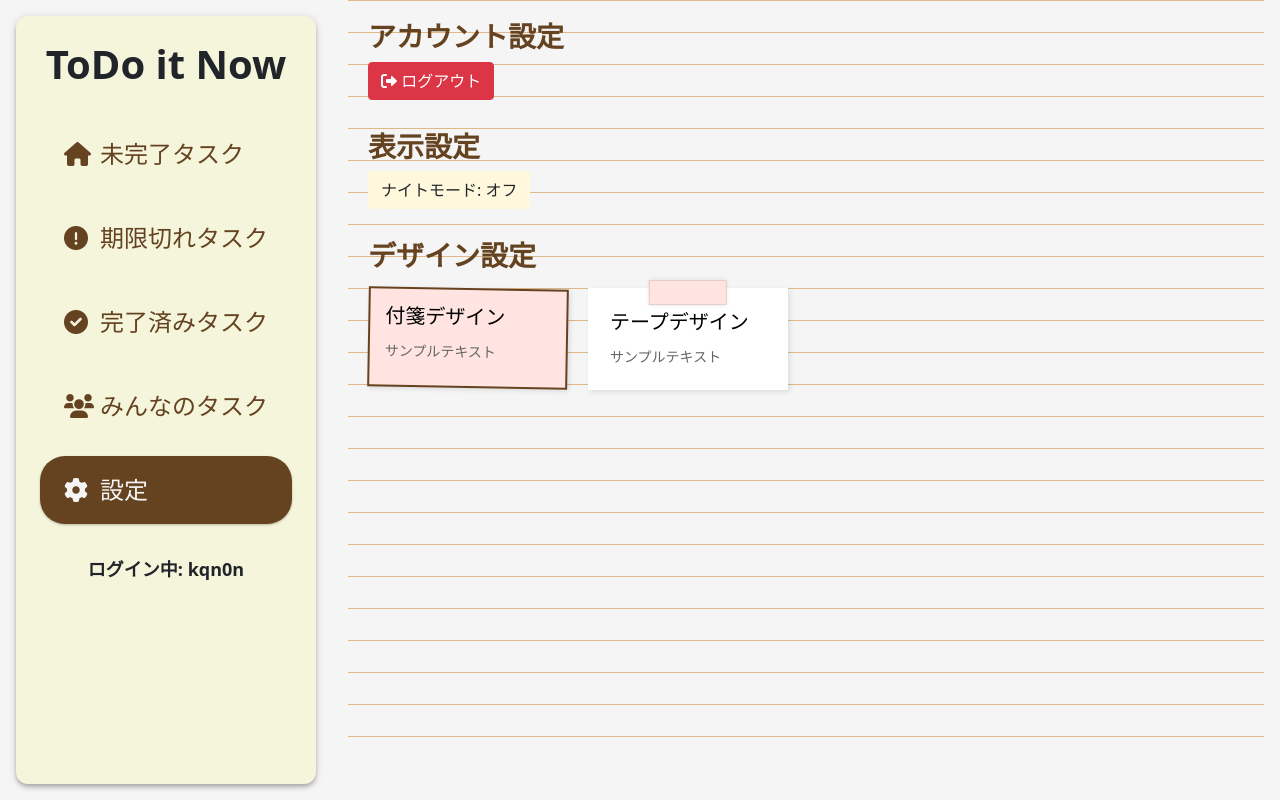
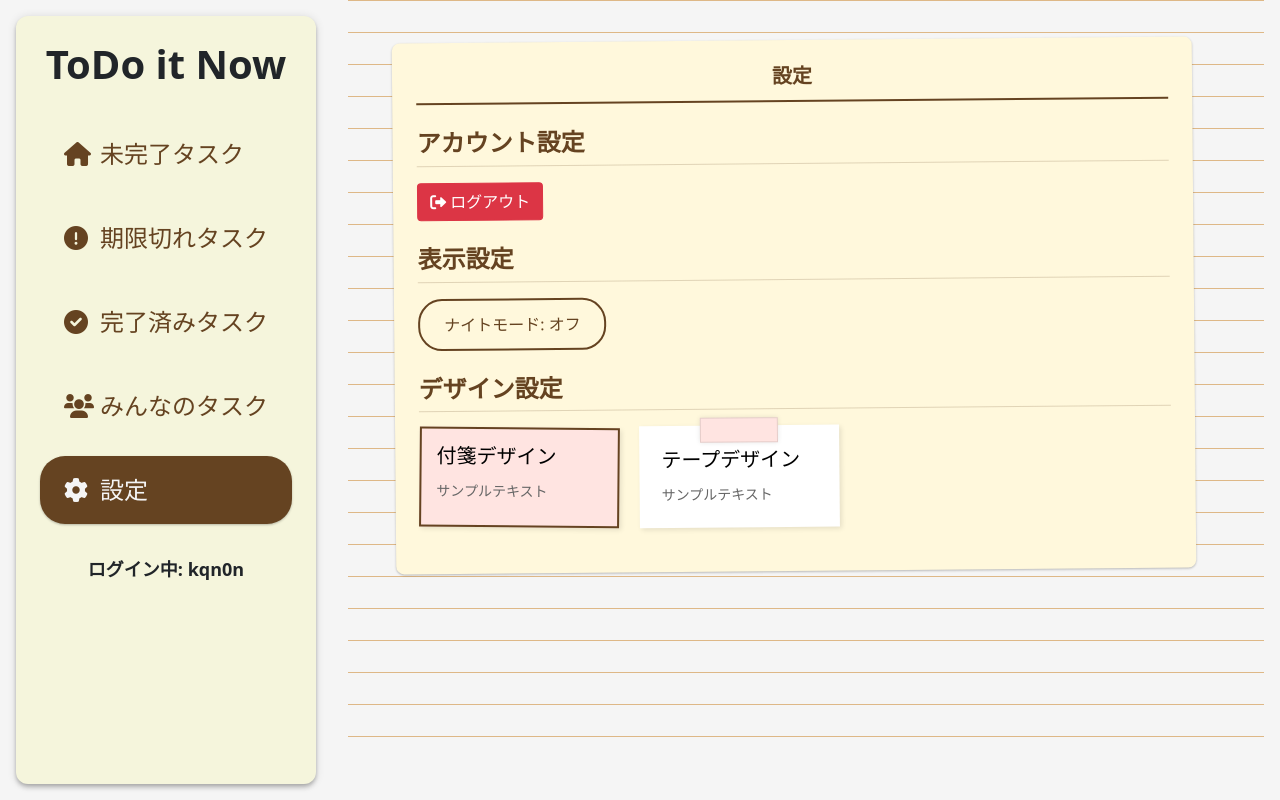
Before and after one commit to Kamon-Tahara-504/ToDo-it-Now, a Django app: page /settings/ in a window 1280 px wide. Run offline with Django 5.2, Linux system fonts and the light colour scheme; a user stored in the database is signed in.

Commit message:
feat: 設定画面レイアウト変更

```diff
--- a/tasks/static/css/settings.css
+++ b/tasks/static/css/settings.css
@@ -1,4 +1,51 @@
 /* 設定画面固有のスタイル */
+
+/* 設定シート（一つのカードにまとめる） */
+.settings-sheet {
+    background-color: var(--sticky-yellow);
+    border: none;
+    border-radius: 8px;
+    padding: var(--spacing-6);
+    margin: var(--spacing-5) auto;
+    max-width: 800px;
+    box-shadow: var(--elevation-2);
+    position: relative;
+    transform: rotate(-0.5deg);
+    transition: all var(--duration-medium-1) var(--ease-standard);
+}
+
+.settings-sheet:hover {
+    transform: scale(1.01) rotate(0deg);
+    box-shadow: var(--elevation-8);
+    z-index: 3;
+}
+
+.settings-title {
+    color: var(--dark-brown);
+    font-size: var(--typography-title-large-font-size);
+    font-weight: 700;
+    margin-bottom: var(--spacing-6);
+    text-align: center;
+    border-bottom: 2px solid var(--dark-brown);
+    padding-bottom: var(--spacing-3);
+}
+
+.settings-group {
+    margin-bottom: var(--spacing-6);
+}
+
+.settings-group:last-child {
+    margin-bottom: 0;
+}
+
+.settings-group-title {
+    color: var(--dark-brown);
+    font-size: var(--typography-headline-font-size);
+    font-weight: 600;
+    margin-bottom: var(--spacing-4);
+    padding-bottom: var(--spacing-2);
+    border-bottom: 1px solid rgba(101, 67, 33, 0.2);
+}
 
 .settings-section {
     margin-top: 30px;
@@ -6,6 +53,19 @@
 
 .night-mode-toggle-btn {
     background-color: var(--sticky-yellow);
+    color: var(--dark-brown);
+    border: 2px solid var(--dark-brown);
+    padding: var(--spacing-3) var(--spacing-6);
+    border-radius: 24px;
+    font-weight: 500;
+    transition: all var(--duration-short-4) var(--ease-standard);
+}
+
+.night-mode-toggle-btn:hover {
+    background-color: var(--dark-brown);
+    color: var(--sticky-yellow);
+    transform: translateY(-1px);
+    box-shadow: var(--elevation-4);
 }
 
 .design-options {
@@ -48,6 +108,21 @@
 }
 
 /* ナイトモード対応 */
+.night-mode .settings-sheet {
+    background-color: var(--bg-dark);
+    color: var(--night-gold);
+}
+
+.night-mode .settings-title {
+    color: var(--night-gold);
+    border-bottom-color: var(--night-gold);
+}
+
+.night-mode .settings-group-title {
+    color: var(--night-gold);
+    border-bottom-color: rgba(240, 173, 78, 0.3);
+}
+
 .night-mode .design-preview {
     background-color: var(--bg-dark);
     color: white;
--- a/tasks/templates/tasks/settings/settings.html
+++ b/tasks/templates/tasks/settings/settings.html
@@ -4,20 +4,29 @@
 
 {% block content %}
 <div class="container">
+    <!-- 設定シート（一つのカードにまとめる） -->
+    <div class="settings-sheet">
+        <h2 class="settings-title">設定</h2>
+
         <!-- アカウント設定の項目 -->
-    <h3>アカウント設定</h3>
+        <div class="settings-group">
+            <h3 class="settings-group-title">アカウント設定</h3>
             <a href="{% url 'logout' %}" class="btn btn-danger">
                 <i class="fas fa-sign-out-alt"></i> ログアウト
             </a>
+        </div>
 
         <!-- ナイトモード切り替えボタン -->
-    <h3 class="settings-section">表示設定</h3>
+        <div class="settings-group">
+            <h3 class="settings-group-title">表示設定</h3>
             <button id="night-mode-toggle" class="btn night-mode-toggle-btn">
                 ナイトモード: <span id="mode-status">オフ</span>
             </button>
+        </div>
 
         <!-- デザイン設定 -->
-    <h3 class="settings-section">デザイン設定</h3>
+        <div class="settings-group">
+            <h3 class="settings-group-title">デザイン設定</h3>
             <div class="design-options">
                 <div class="design-option">
                     <input type="radio" name="design" value="sticky" id="sticky-design" checked>
@@ -35,6 +44,8 @@
                 </div>
             </div>
         </div>
+    </div>
+</div>
 {% endblock %}
 
 {% block extra_js %}
```
Lines whose indentation alone changed are shown as unchanged.
